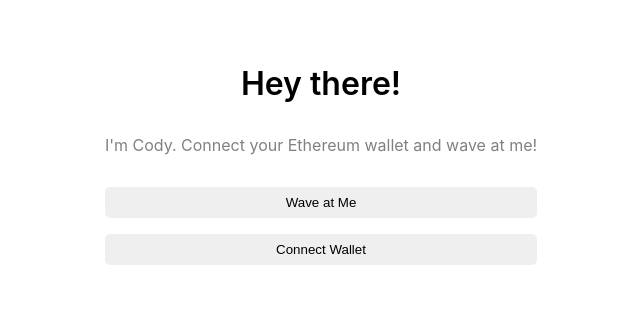
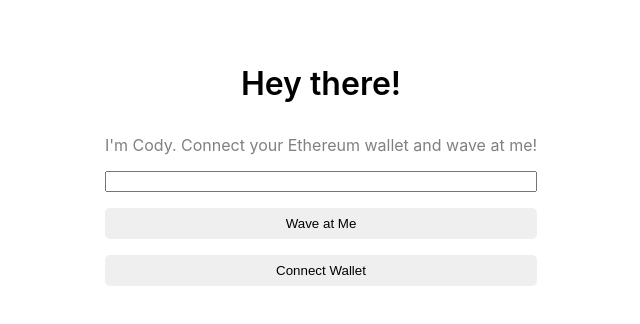
Before and after one commit to codywall/waveportal-frontend, a React (Create React App) app: page / in a window 1280 px wide. Shown: the top 324 px of the page, without its empty margins (319-959 px from the left). Built offline with nearby package versions, Linux system fonts and the light colour scheme; the HTML template or start-up script is replaced by a standard one.

Commit message:
Use user's messsage

```diff
--- a/src/App.js
+++ b/src/App.js
@@ -8,6 +8,7 @@
   const [allWaves, setAllWaves] = useState([]);
   const [loading, setLoading] = useState(false);
   const [waveCount, setWaveCount] = useState(null);
+  const [message, setMessage] = useState("");
 
   const contractAddress = "0x541dA67a52c94a8d64b3678362e0251AbA228Fa3";
   const contractABI = abi.abi;
@@ -76,7 +77,7 @@
         let count = await wavePortalContract.getTotalWaves();
         console.log("Retrieved total wave count...", count.toNumber());
 
-        const waveTxn = await wavePortalContract.wave("PLACEHOLDER");
+        const waveTxn = await wavePortalContract.wave(message);
         setLoading(true);
         console.log("Mining...", waveTxn.hash);
 
@@ -141,6 +142,12 @@
           <p>I'm Cody. Connect your Ethereum wallet and wave at me!</p>
         </div>
 
+        <input
+          value={message}
+          onChange={(e) => setMessage(e.target.value)}
+          type="text"
+        />
+
         <button className="waveButton" onClick={wave}>
           Wave at Me
         </button>
```
